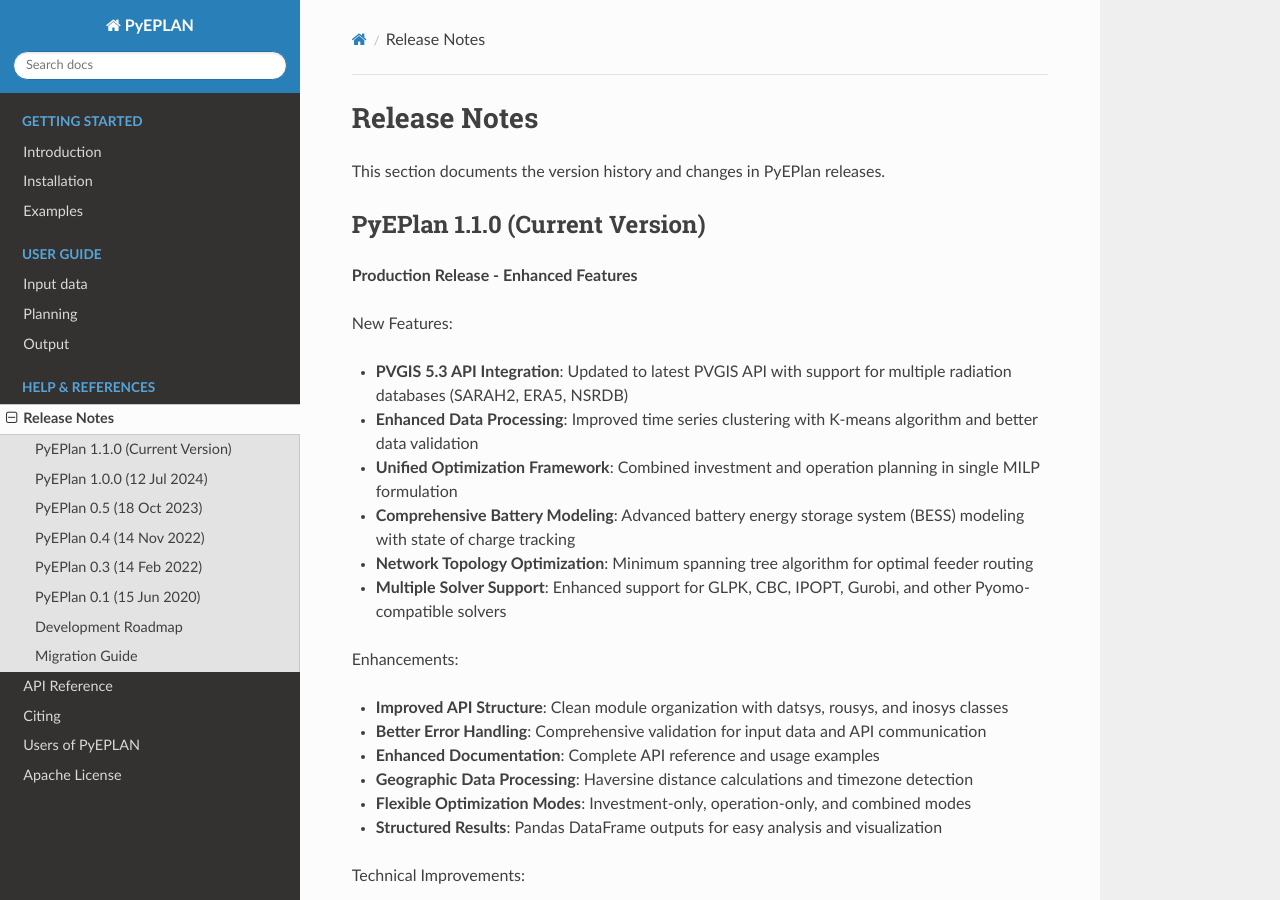
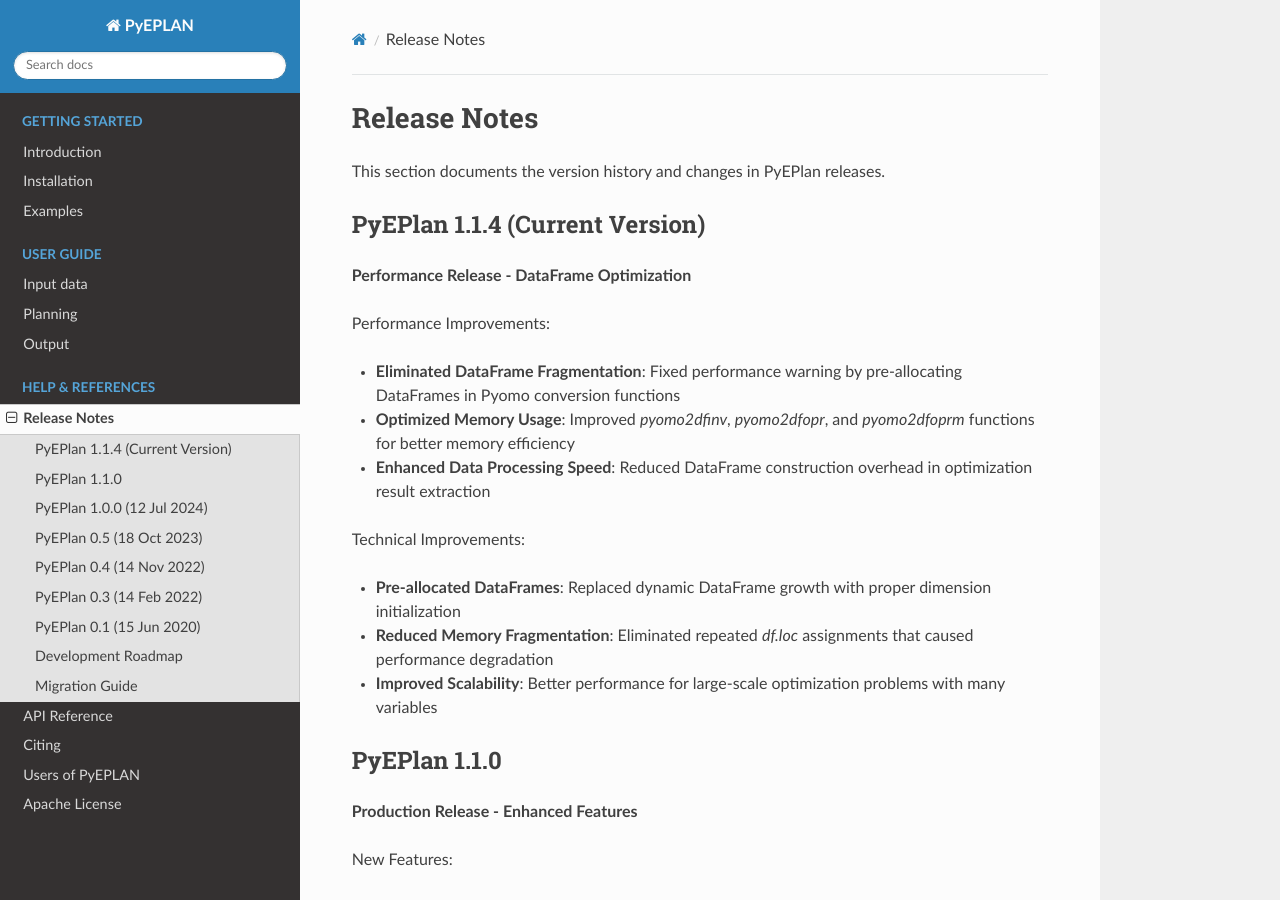
Before and after one commit to SPS-L/pyeplan, a Sphinx documentation site: the page built from docs/help_ref/release_notes.rst, in a window 1280 px wide and 900 px high. Built offline with Sphinx 7.4.7 and the Read the Docs theme 3.1.0, drawn with Linux system fonts in a browser that asks for light colours.

Commit message:
Bump version to 1.1.4

```diff
--- a/docs/help_ref/release_notes.rst
+++ b/docs/help_ref/release_notes.rst
@@ -4,8 +4,25 @@ Release Notes
 
 This section documents the version history and changes in PyEPlan releases.
 
-PyEPlan 1.1.0 (Current Version)
+PyEPlan 1.1.4 (Current Version)
 ===============================
+
+**Performance Release - DataFrame Optimization**
+
+Performance Improvements:
+
+* **Eliminated DataFrame Fragmentation**: Fixed performance warning by pre-allocating DataFrames in Pyomo conversion functions
+* **Optimized Memory Usage**: Improved `pyomo2dfinv`, `pyomo2dfopr`, and `pyomo2dfoprm` functions for better memory efficiency
+* **Enhanced Data Processing Speed**: Reduced DataFrame construction overhead in optimization result extraction
+
+Technical Improvements:
+
+* **Pre-allocated DataFrames**: Replaced dynamic DataFrame growth with proper dimension initialization
+* **Reduced Memory Fragmentation**: Eliminated repeated `df.loc` assignments that caused performance degradation
+* **Improved Scalability**: Better performance for large-scale optimization problems with many variables
+
+PyEPlan 1.1.0
+=============
 
 **Production Release - Enhanced Features**
 
--- a/pyeplan/__init__.py
+++ b/pyeplan/__init__.py
@@ -63,7 +63,7 @@ References:
 """
 
 __name__ = "pyeplan"
-__version__ = '1.1.3'
+__version__ = '1.1.4'
 __author__ = u'2025 Shahab Dehghan, Agnes Nakiganda, Petros Aristidou'
 __copyright__ = u'2025 Shahab Dehghan, Agnes Nakiganda, Petros Aristidou'
 __license__ ='Apache Software License',
```
Also changed, not shown: .bumpversion.cfg, docs/help_ref/api_reference.rst (line endings or trailing spaces), 11 other files.
